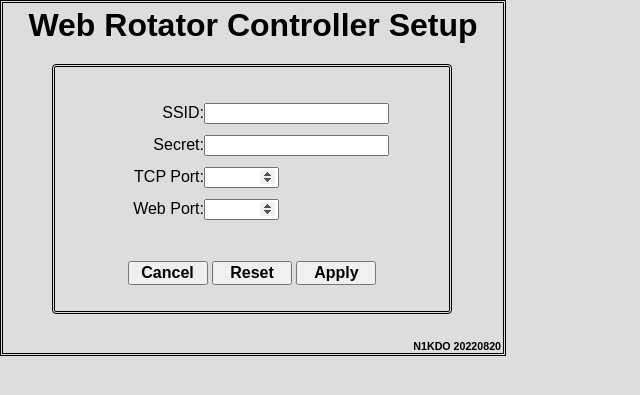
After one commit to n1kdo/rotator-controller-controller, a Python web app: template templates/setup.html in a window 1280 px wide. The commit adds this page. Shown: the top 395 px of the page, without its empty margins (0-640 px from the left). Run offline with Jinja, Linux system fonts and the light colour scheme; the template is opened without the code that fills it, so the values that code supplies are empty.

Commit message:
adding configuration
this commit adds:

setup.html form

```diff
--- /dev/null
+++ b/templates/setup.html
@@ -0,0 +1,242 @@
+<!DOCTYPE html>
+<html xmlns="http://www.w3.org/1999/html" lang="en">
+<!--
+
+Web Rotator Controller for Raspberry Pi Pico W
+
+Copyright 2022, J. B. Otterson N1KDO.
+
+Redistribution and use in source and binary forms, with or without modification,
+are permitted provided that the following conditions are met:
+  1. Redistributions of source code must retain the above copyright notice,
+     this list of conditions and the following disclaimer.
+  2. Redistributions in binary form must reproduce the above copyright notice,
+     this list of conditions and the following disclaimer in the documentation
+     and/or other materials provided with the distribution.
+THIS SOFTWARE IS PROVIDED BY THE COPYRIGHT HOLDERS AND CONTRIBUTORS "AS IS" AND
+ANY EXPRESS OR IMPLIED WARRANTIES, INCLUDING, BUT NOT LIMITED TO, THE IMPLIED
+WARRANTIES OF MERCHANTABILITY AND FITNESS FOR A PARTICULAR PURPOSE ARE DISCLAIMED.
+IN NO EVENT SHALL THE COPYRIGHT HOLDER OR CONTRIBUTORS BE LIABLE FOR ANY DIRECT,
+INDIRECT, INCIDENTAL, SPECIAL, EXEMPLARY, OR CONSEQUENTIAL DAMAGES (INCLUDING,
+BUT NOT LIMITED TO, PROCUREMENT OF SUBSTITUTE GOODS OR SERVICES; LOSS OF USE,
+DATA, OR PROFITS; OR BUSINESS INTERRUPTION) HOWEVER CAUSED AND ON ANY THEORY OF
+LIABILITY, WHETHER IN CONTRACT, STRICT LIABILITY, OR TORT (INCLUDING NEGLIGENCE
+OR OTHERWISE) ARISING IN ANY WAY OUT OF THE USE OF THIS SOFTWARE, EVEN IF ADVISED
+OF THE POSSIBILITY OF SUCH DAMAGE.
+
+-->
+<head>
+    <meta name="viewport" content="width=device-width, initial-scale=0.8, minimum-scale=0.5, maximum-scale=2.0">
+    <title>Web Rotator Control</title>
+</head>
+<style>
+    .author {
+        font-size: 8pt;
+        font-weight: bold;
+        color: black;
+        text-align: right;
+        position: absolute;
+        top: 340px;
+        width: 498px;
+    }
+
+    .author a:link, a:visited, a:hover {
+        color: black;
+        text-decoration: none;
+    }
+
+    body {
+        background-color: #ddd;
+        border-style: double;
+        font-family: sans-serif;
+        margin: 0;
+        height: 350px;
+        width: 500px;
+    }
+
+    .config_form {
+        padding: 20px 49px;
+        width: 400px;
+    }
+
+    .config_inner {
+        border-style: double;
+        border-radius: 4px;
+        padding: 10px;
+    }
+
+    input {
+        display: table-cell;
+        font-family: inherit;
+    }
+
+    input[type=number] {
+        display: table-cell;
+        width: 5em;
+        text-align: left;
+    }
+
+    /* ensures the increment/decrement arrows always display */
+    input[type=number]::-webkit-inner-spin-button, input[type=number]::-webkit-outer-spin-button {
+        opacity: 1;
+    }
+
+    input[type=button] {
+        display: inline-grid;
+        font-weight: bold;
+        font-size: 12pt;
+        width: 5em;
+    }
+
+    .centered {
+        text-align: center;
+    }
+
+    form {
+        display: table;
+        padding: 20px 50px;
+    }
+
+    form p {
+        display: table-row;
+        line-height: 2em;
+    }
+
+    label {
+        display: table-cell;
+        text-align: right;
+        width: 40%;
+    }
+
+    .header {
+        text-align: center;
+        font-size: 24pt;
+        font-weight: bold;
+        margin-top: 4px;
+    }
+
+</style>
+<script>
+
+    function page_load() {
+        get_config();
+    }
+
+    function get_config() {
+        let xmlHttp = new XMLHttpRequest();
+        if (xmlHttp == null) {
+            alert("get a better browser!");
+            return;
+        }
+        xmlHttp.onreadystatechange = function () {
+            if (xmlHttp.readyState === 4 && xmlHttp.status === 200) {
+                process_get_config_response(xmlHttp.responseText);
+            }
+        }
+        xmlHttp.open("GET", "/config", true);
+        xmlHttp.send();
+    }
+
+    function process_get_config_response(message) {
+        let config = JSON.parse(message);
+        document.getElementById("ssid_input").value = config.SSID;
+        let secret = "";
+        if (config.secret !== undefined) {
+            secret = config.secret;
+        }
+        document.getElementById("secret_input").value = secret;
+        document.getElementById("tcp_port_input").value = config.tcp_port;
+        document.getElementById("web_port_input").value = config.web_port;
+    }
+
+    function set_config() {
+        // get the form data
+        let ssid = document.getElementById("ssid_input").value
+        let secret = document.getElementById("secret_input").value
+        let tcp_port = document.getElementById("tcp_port_input").value
+        let web_port = document.getElementById("web_port_input").value
+        // validate the form data
+        if (ssid.length < 1 || ssid.length > 64) {
+            alert("Invalid SSID!");
+            return;
+        }
+        if (secret.length > 64) {
+            alert("Invalid Secret");
+            return;
+        }
+        let x = parseInt(tcp_port);
+        if (x < 0 || x > 65535) {
+            alert("Invalid TCP Port");
+            return;
+        }
+        x = parseInt(web_port);
+        if (x < 0 || x > 65535) {
+            alert("Invalid Web Port");
+            return;
+        }
+        // construct a new JSON string to send to the host
+        let config = {};
+        config.SSID = ssid;
+        config.secret = secret;
+        config.tcp_port = tcp_port;
+        config.web_port = web_port;
+        let payload = JSON.stringify(config);
+
+        let xmlHttp = new XMLHttpRequest();
+        if (xmlHttp == null) {
+            alert("get a better browser!");
+            return;
+        }
+        xmlHttp.onreadystatechange = function () {
+            if (xmlHttp.readyState === 4 && xmlHttp.status === 200) {
+                process_set_config_response(xmlHttp.responseText);
+            }
+        }
+        xmlHttp.open("POST", "/config", true);
+        xmlHttp.setRequestHeader("Content-Type", "application/json");
+        xmlHttp.send(payload);
+    }
+
+    function process_set_config_response(message) {
+        //alert(message);
+    }
+
+    function cancel_page() {
+        window.location.href = "/";
+    }
+
+</script>
+<body onload="page_load()">
+<div class="header">Web Rotator Controller Setup</div>
+<div class="config_form">
+    <div class="config_inner">
+        <form>
+            <p>
+                <label for="ssid_input">SSID:</label>
+                <input type="text" id="ssid_input" maxlength="64">
+            </p>
+            <p>
+                <label for="secret_input">Secret:</label>
+                <input type="password" id="secret_input" maxlength="64">
+            </p>
+            <p>
+                <label for="tcp_port_input">TCP Port:</label>
+                <input type="number" id="tcp_port_input" min="0" max="65535">
+            </p>
+            <p>
+                <label for="web_port_input">Web Port:</label>
+                <input type="number" id="web_port_input" min="0" max="65535"/>
+            </p>
+        </form>
+        <div class="centered">
+            <p>
+                <input type="button" id="cancel_button" value="Cancel" onclick="cancel_page()"/>
+                <input type="button" id="reset_button" value="Reset" onclick="get_config()"/>
+                <input type="button" id="apply_button" value="Apply" onclick="set_config()"/>
+            </p>
+        </div>
+    </div>
+</div>
+<div class="author"><a href="https://www.n1kdo.com" target="_blank">N1KDO</a> 20220820</div>
+</body>
+</html>
```
Also changed, not shown: main.py (+21 -9 lines), templates/rotator.html (+9 -2 lines).
